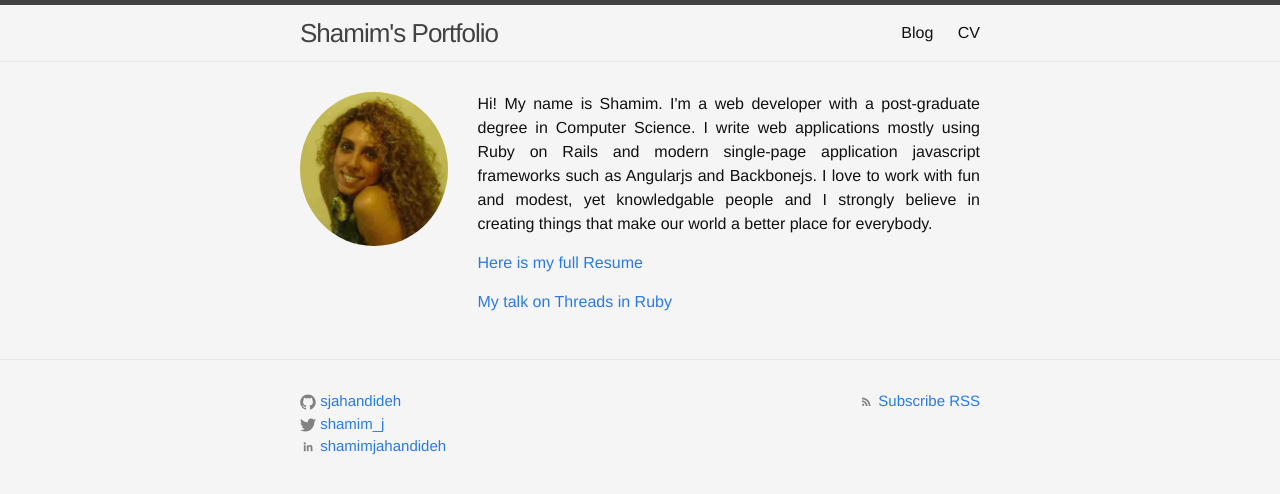
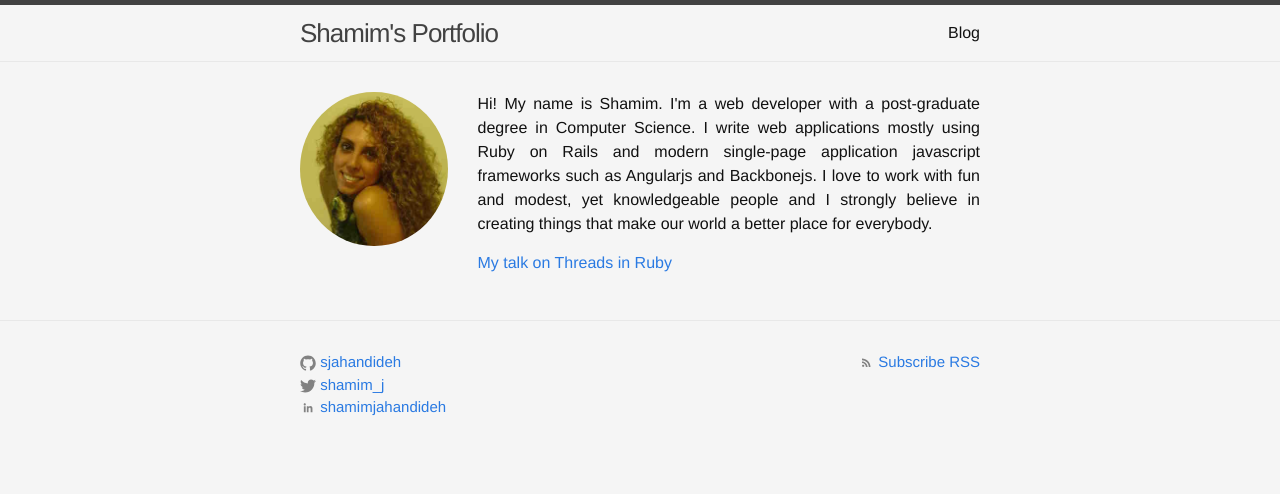
Before and after one commit to sjahandideh/sjahandideh.github.io, a Jekyll site: the page built from index.html, in a window 1280 px wide. Shown: the top 494 px of the page. Built offline with Jekyll 4.4.1, drawn with Linux system fonts in a browser that asks for light colours; Markdown is read by kramdown in place of the engine named in the settings.

Commit message:
removing cv

```diff
--- a/_config.yml
+++ b/_config.yml
@@ -5,7 +5,7 @@ description: > # this means to ignore newlines until "baseurl:"
   in Computer Science. I write web applications mostly using Ruby on Rails
   and modern single-page application javascript frameworks such as Angularjs
   and Backbonejs.
-  I love to work with fun and modest, yet knowledgable people and I strongly
+  I love to work with fun and modest, yet knowledgeable people and I strongly
   believe in creating things that make our world a better place for everybody.
 
 baseurl: "" # the subpath of your site, e.g. /blog/
--- a/index.html
+++ b/index.html
@@ -11,9 +11,9 @@ layout: default
   <div class="col-md-9 col-xs-8">
     <p class="text text-justify">{{ site.description }}</p>
 
-    <p>
-      <a href="/cv">Here is my full Resume</a>
-    </p>
+    <!--<p>-->
+      <!--<a href="/cv">Here is my full Resume</a>-->
+    <!--</p>-->
     <p>
       <a href="https://vimeo.com/113046082">My talk on Threads in Ruby</a>
     </p>
```
Also changed, not shown: cv.md (deleted, +0 -11 lines).
